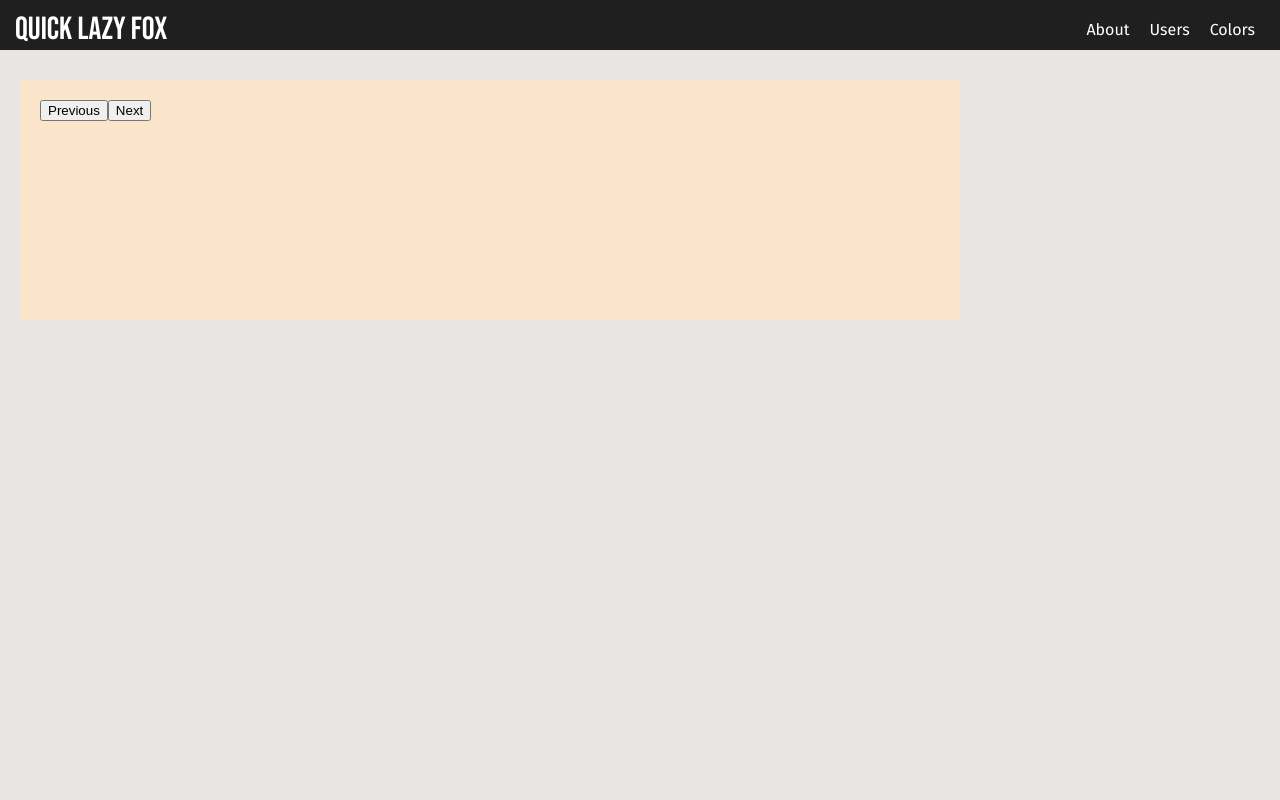
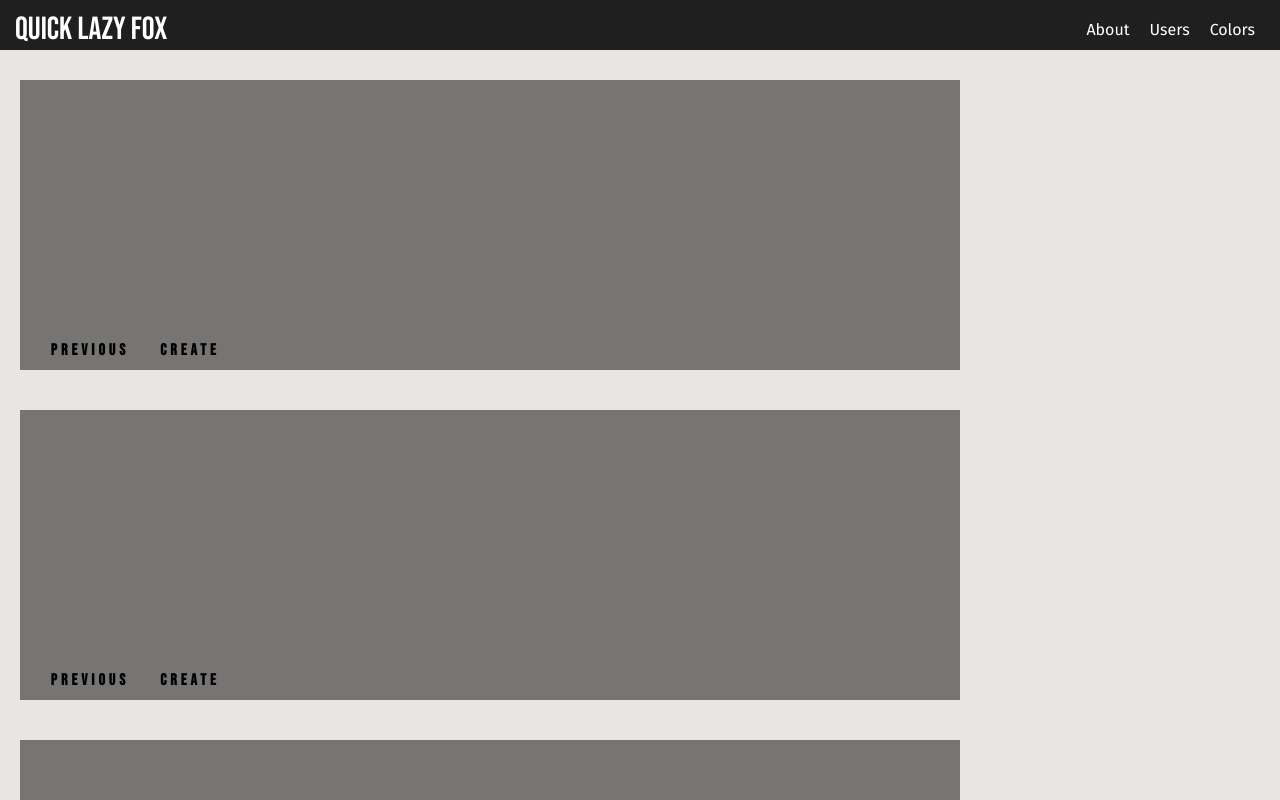
Before and after one commit to Kitastroph3/Mod2project, a React (Create React App) app: page /users in a window 1280 px wide. Shown: the top 800 px of the page. Built offline with nearby package versions, Linux system fonts and the light colour scheme; no server answers.

Commit message:
now done for night

```diff
--- a/src/App.css
+++ b/src/App.css
@@ -83,10 +83,10 @@ body, html {
 .User {
   margin: 20px;
   display: grid;
-  background-color: #fae5ca;
+  background-color: #777574;
   padding: 20px;
   width: 100;
-  height: 200px;
+  height: 250px;
   box-sizing: inherit;
   position: relative;
   max-width: 900px;
@@ -98,8 +98,9 @@ body, html {
   background-color: whitesmoke;
   padding: 20px;
   border: none;
+  display: grid;
   width: 65%;
-  border-top-right-radius: 50% 100%;
+  /* border-top-right-radius: 50% 100%; */
   bottom: 0;
 }
 
@@ -224,3 +225,30 @@ a:visited {
 #layout {
   margin: 30px;
 }
+
+.peepbtns {
+  font-family: bebas;
+  width: 100px;
+  font-weight: bold;
+  background-color: transparent;
+  border: none;
+  font-size: 12pt;
+  letter-spacing: .25em;
+  padding: 10px;
+}
+
+#btnback {
+  position: absolute;
+  bottom: 0;
+}
+
+#newbtn {
+  position: absolute;
+  left: 120px;
+  bottom: 0;
+}
+
+.peepbtns:hover {
+  cursor: pointer;
+  color: rgb(115, 113, 113);
+}
--- a/src/components/CreateUser.jsx
+++ b/src/components/CreateUser.jsx
@@ -122,8 +122,8 @@ const CreateUser = () => {
       )}
 
       <div id="userButtons">
-        <button onClick={handlePrevious}>Previous</button>
-        <button onClick={handleNext}>Next</button>
+        <button className='peepbtns' id="btnback" onClick={handlePrevious}>Previous</button>
+        <button className='peepbtns' id="newbtn" onClick={handleNext}>Create</button>
       </div>
     </div>
   );
--- a/src/sections/Users.jsx
+++ b/src/sections/Users.jsx
@@ -3,7 +3,9 @@ import CreateUser from "../components/CreateUser";
 const Users = () => {
     return (
             <section id="Users">
-                <CreateUser />
+            <CreateUser />
+            <CreateUser />
+            <CreateUser />
             </section>
         );
     }
```
